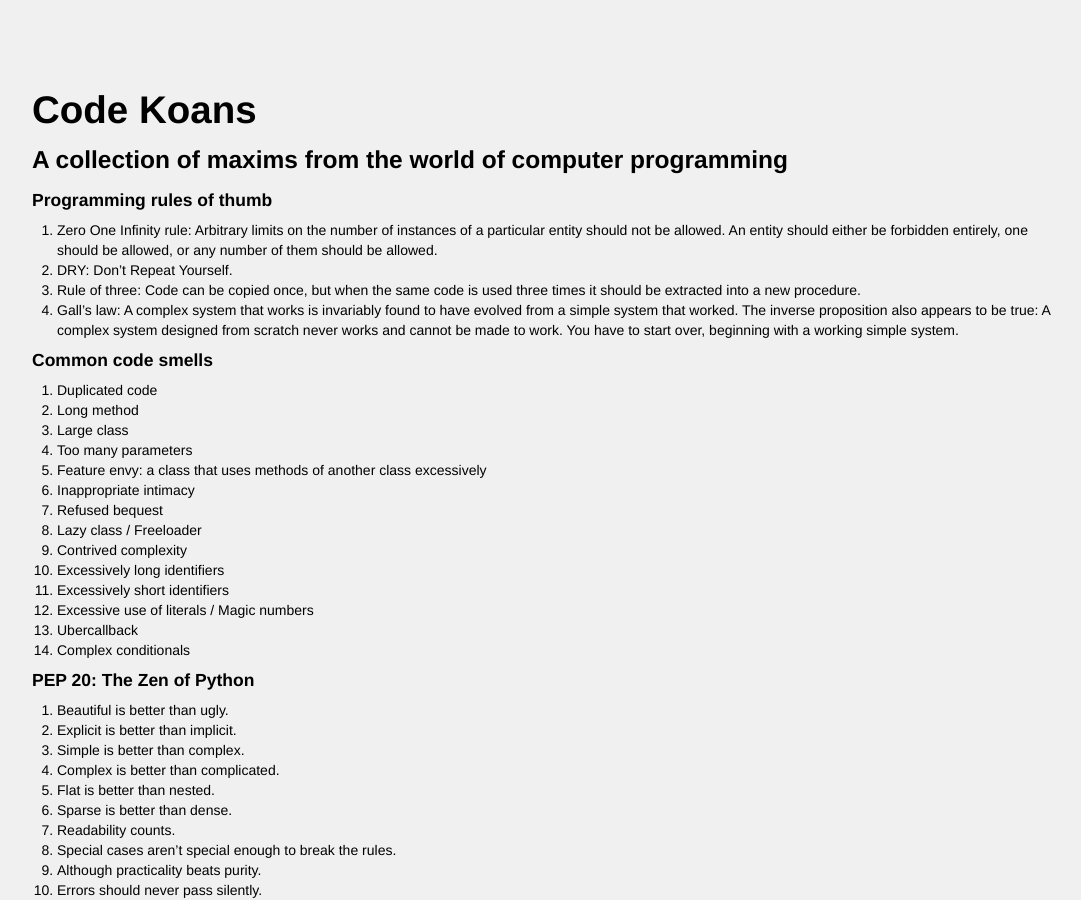
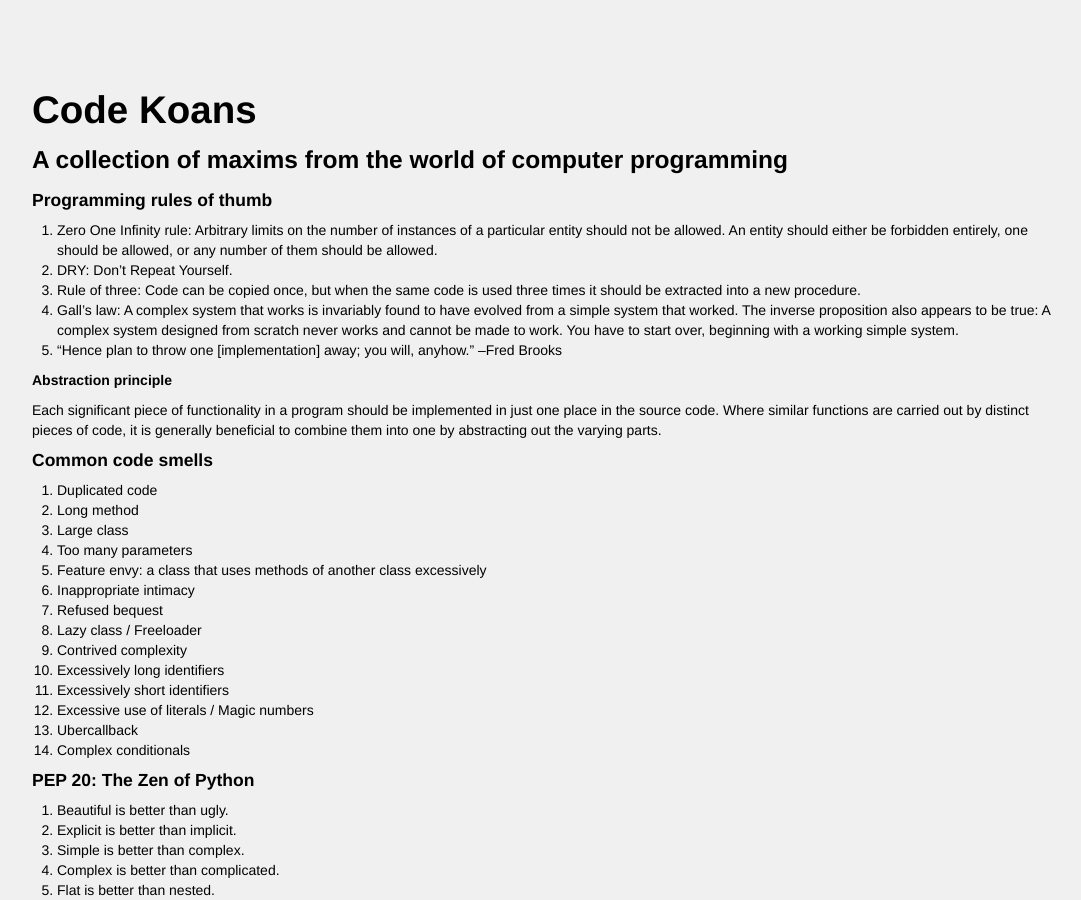
Before and after one commit to Sitwon/code-koans, a Jekyll site: the page built from index.html, in a window 1280 px wide and 900 px high. Shown: the whole window, without its empty margins (96-1177 px from the left). Built offline with Jekyll 4.4.1, drawn with Linux system fonts in a browser that asks for light colours.

Commit message:
A couple more nuggets of wisdom

```diff
--- a/index.html
+++ b/index.html
@@ -10,6 +10,10 @@
 1. DRY: Don't Repeat Yourself.
 1. Rule of three: Code can be copied once, but when the same code is used three times it should be extracted into a new procedure.
 1. Gall's law: A complex system that works is invariably found to have evolved from a simple system that worked. The inverse proposition also appears to be true: A complex system designed from scratch never works and cannot be made to work. You have to start over, beginning with a working simple system.
+1. "Hence plan to throw one \[implementation\] away; you will, anyhow." --Fred Brooks
+
+##### Abstraction principle
+Each significant piece of functionality in a program should be implemented in just one place in the source code. Where similar functions are carried out by distinct pieces of code, it is generally beneficial to combine them into one by abstracting out the varying parts.
 
 #### Common code smells
 1. Duplicated code
```
